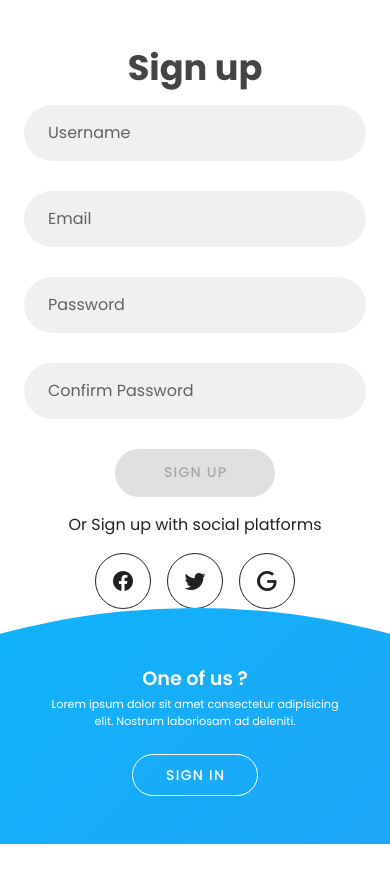
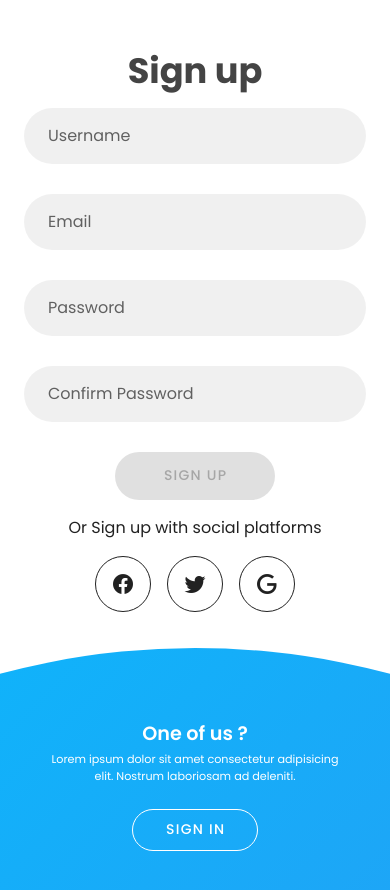
Before and after one commit to poompongphun/micket-web, a Nuxt app: page /signup in a window 390 px wide. Shown: the top 890 px of the page. Before the commit the page ends 844 px from the top, so only its background shows below. Built offline with nearby package versions, Linux system fonts and the light colour scheme.

Commit message:
update responsive

```diff
--- a/assets/css/stylesheet.scss
+++ b/assets/css/stylesheet.scss
@@ -186,6 +186,7 @@
 
 @media (max-width: 870px) {
   .custom-container {
+    transition: 1.5s;
     min-height: 800px;
     height: 100vh;
     &:before {
--- a/layouts/auth.vue
+++ b/layouts/auth.vue
@@ -1,6 +1,14 @@
 <template>
   <v-app style="font-family: 'Poppins', sans-serif">
-    <div class="custom-container" :class="{ 'sign-up-mode': signIn }">
+    <div
+      class="custom-container"
+      :class="{ 'sign-up-mode': signIn }"
+      :style="
+        this.$vuetify.breakpoint.smAndDown
+          ? `height: ${signIn ? '900px' : '700px'}`
+          : ''
+      "
+    >
       <div class="forms-container">
         <div class="signin-signup">
           <nuxt />
```
